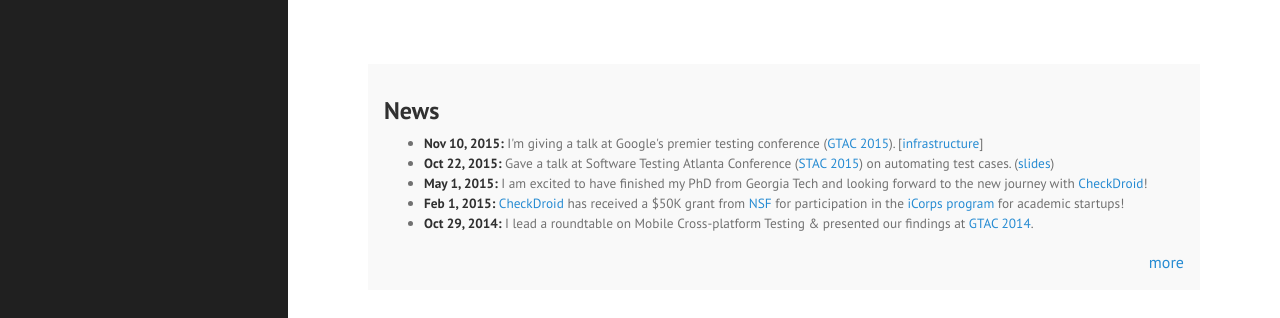
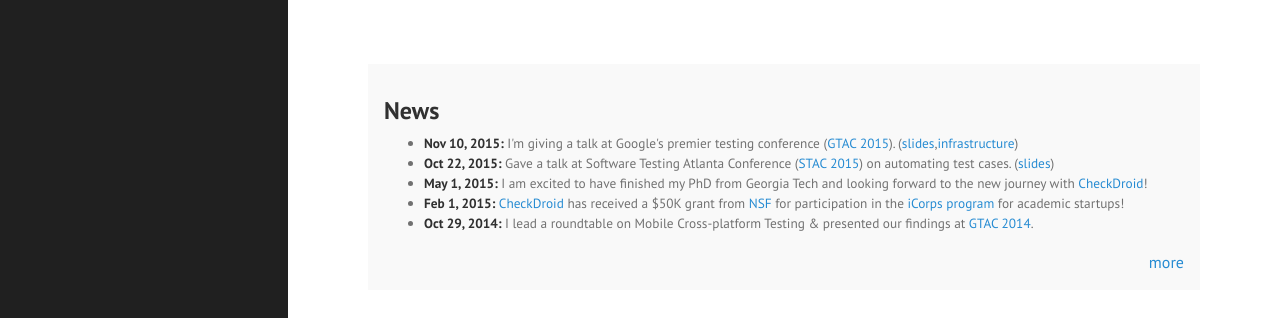
Before and after one commit to shauvik/shauvik.github.io, a Jekyll site: the page built from index.html, in a window 1280 px wide. Shown: the top 318 px of the page. Built offline with Jekyll 4.4.1, drawn with Linux system fonts in a browser that asks for light colours; nearby versions of some CDN libraries; Markdown is read by kramdown in place of the engine named in the settings.

Commit message:
Update news.md

```diff
--- a/_includes/news.md
+++ b/_includes/news.md
@@ -1,4 +1,4 @@
-* <strong>Nov 10, 2015:</strong> I'm giving a talk at Google's premier testing conference (<a href="https://developers.google.com/google-test-automation-conference/2015">GTAC 2015</a>). [<a href="http://bear.cc.gatech.edu/~shauvik/androtest/">infrastructure</a>]
+* <strong>Nov 10, 2015:</strong> I'm giving a talk at Google's premier testing conference (<a href="https://developers.google.com/google-test-automation-conference/2015">GTAC 2015</a>). (<a href="http://bit.ly/shauvik_gtac2015">slides</a>,<a href="http://bear.cc.gatech.edu/~shauvik/androtest/">infrastructure</a>)
 
 * <strong>Oct 22, 2015:</strong> Gave a talk at Software Testing Atlanta Conference (<a href="http://softwaretestingatlcon.com">STAC 2015</a>) on automating test cases. (<a href="http://www.slideshare.net/shauvik/from-manual-to-automated-tests-stac-2015">slides</a>)
 
```
